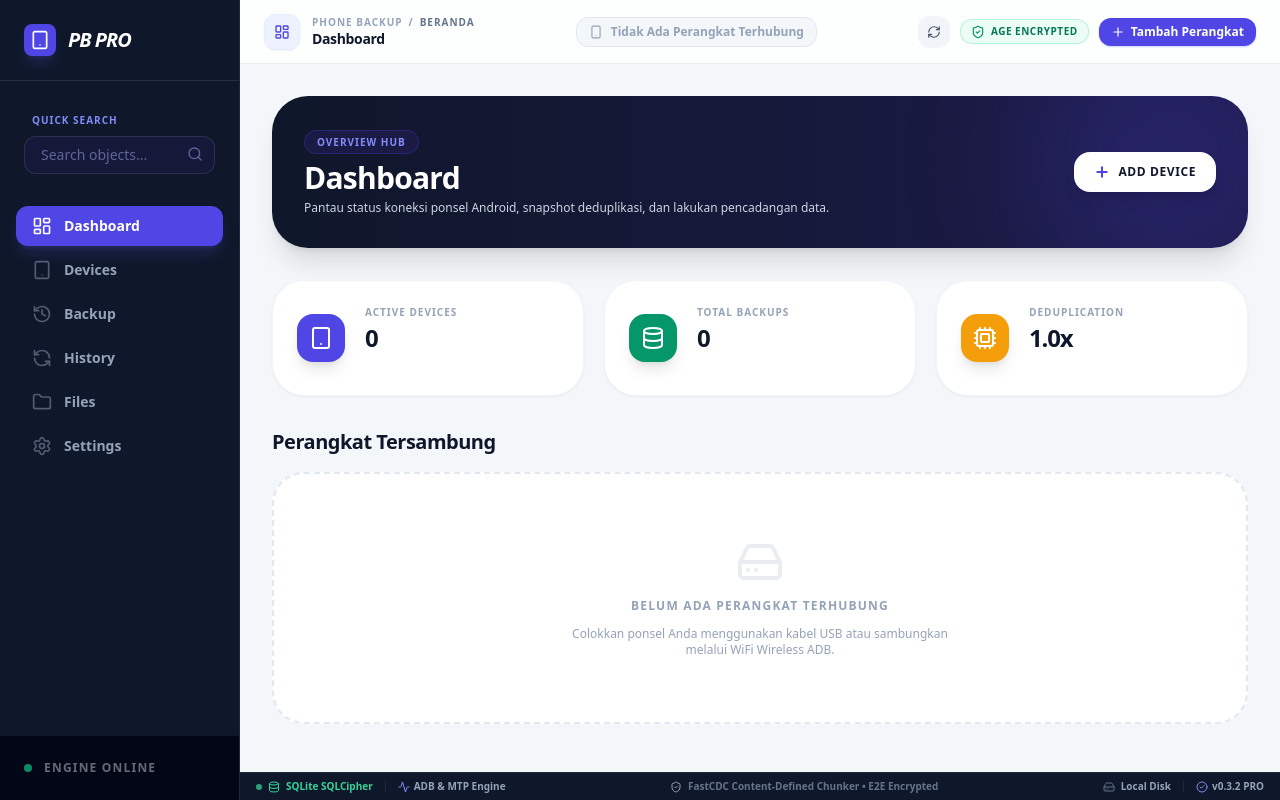
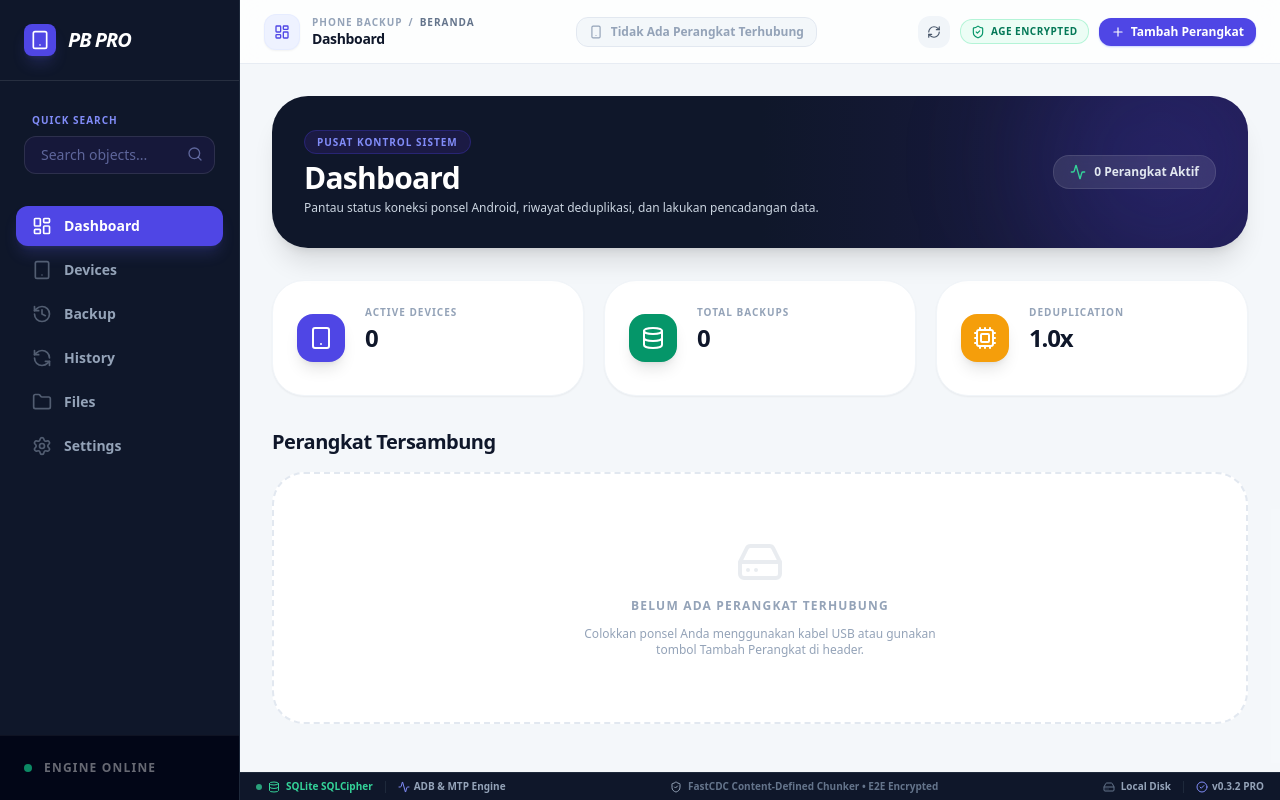
Before and after one commit to damarkuncoro/phone-backup, a React (Vite) app in the folder apps/gui/ui/: page / in a window 1280 px wide. Built offline with nearby package versions, Linux system fonts and the light colour scheme.

Commit message:
refactor(dashboard): streamline hero actions and remove redundant add and scan buttons

```diff
--- a/apps/gui/ui/src/features/devices/pages/Dashboard.tsx
+++ b/apps/gui/ui/src/features/devices/pages/Dashboard.tsx
@@ -1,7 +1,6 @@
-import { Tablet, Database, Cpu, Plus, Loader2, RefreshCw, CheckCircle2, ShieldCheck, HardDrive } from "lucide-react";
+import { Tablet, Database, Cpu, Loader2, ShieldCheck, HardDrive, FolderOpen, ArrowRight, Activity } from "lucide-react";
 import { useDevices } from "../hooks/useDevices";
 import { DeviceCard } from "../components/DeviceCard";
-import { AddDeviceModal } from "../components/AddDeviceModal";
 import { useState, useEffect } from "react";
 import { getDeviceId, type Device } from "@/services/deviceService";
 import { backupService } from "@/services/backupService";
@@ -15,12 +14,9 @@ interface DashboardProps {
 }
 
 export function Dashboard({ onBackupClick, onDeviceDetails, onNavigate }: DashboardProps) {
-  const { devices, loading, error, refreshDevices } = useDevices();
+  const { devices, loading, error } = useDevices();
   const [selectedDeviceId, setSelectedDeviceId] = useState<string | null>(null);
   const [stats, setStats] = useState<{ total_logical_bytes: number, total_deduped_bytes: number, total_snapshots: number } | null>(null);
-  const [isAddModalOpen, setIsAddModalOpen] = useState(false);
-  const [isScanning, setIsScanning] = useState(false);
-  const [scanToast, setScanToast] = useState<string | null>(null);
 
   const loadStats = async () => {
     try {
@@ -35,24 +31,6 @@ export function Dashboard({ onBackupClick, onDeviceDetails, onNavigate }: Dashbo
     loadStats();
   }, []);
 
-  const handleScanDevice = async () => {
-    setIsScanning(true);
-    setScanToast(null);
-    try {
-      if (typeof refreshDevices === 'function') {
-        await refreshDevices();
-      }
-      await loadStats();
-      setScanToast("Pemindaian selesai: Data perangkat dan penyimpanan diperbarui!");
-      setTimeout(() => setScanToast(null), 3500);
-    } catch {
-      setScanToast("Gagal memindai perangkat.");
-      setTimeout(() => setScanToast(null), 3000);
-    } finally {
-      setIsScanning(false);
-    }
-  };
-
   const selectedDevice = devices.find(d => getDeviceId(d) === selectedDeviceId) || devices[0];
   const dedupeRatio = stats && stats.total_deduped_bytes > 0
     ? (stats.total_logical_bytes / stats.total_deduped_bytes).toFixed(1)
@@ -61,47 +39,26 @@ export function Dashboard({ onBackupClick, onDeviceDetails, onNavigate }: Dashbo
   return (
     <div className="p-6 md:p-8 space-y-8 animate-in fade-in duration-300 max-w-7xl mx-auto relative">
 
-      {/* Scan Feedback Toast */}
-      {scanToast && (
-        <div className="fixed top-20 right-6 z-50 bg-slate-900 text-white px-5 py-3 rounded-2xl shadow-2xl border border-slate-700 flex items-center gap-3 text-xs font-bold animate-in slide-in-from-top-4 duration-300">
-          <CheckCircle2 className="w-4 h-4 text-emerald-400 shrink-0" />
-          <span>{scanToast}</span>
-        </div>
-      )}
-
-      {/* Add Device Modal */}
-      <AddDeviceModal
-        isOpen={isAddModalOpen}
-        onClose={() => setIsAddModalOpen(false)}
-        onDeviceConnected={() => {
-          if (typeof refreshDevices === 'function') refreshDevices();
-          loadStats();
-        }}
-      />
-
-      {/* Top Banner / Hero Overview */}
-      <div className="flex flex-col sm:flex-row sm:items-center justify-between gap-4 bg-gradient-to-r from-slate-900 to-indigo-950 text-white p-6 md:p-8 rounded-[36px] shadow-xl relative overflow-hidden">
+      {/* Top Banner / Hero Overview (Clean without duplicate buttons) */}
+      <div className="flex flex-col sm:flex-row sm:items-center justify-between gap-4 bg-gradient-to-r from-slate-900 via-slate-900 to-indigo-950 text-white p-6 md:p-8 rounded-[36px] shadow-xl relative overflow-hidden">
         <div className="relative z-10 min-w-0">
           <span className="text-[10px] font-black uppercase tracking-widest text-indigo-400 bg-indigo-950/80 px-3 py-1 rounded-full border border-indigo-800/50">
-            Overview Hub
+            Pusat Kontrol Sistem
           </span>
           <h1 className="text-2xl md:text-3xl font-black tracking-tight mt-2 truncate">
             Dashboard
           </h1>
           <p className="text-xs text-slate-300 font-medium mt-1 truncate">
-            Pantau status koneksi ponsel Android, snapshot deduplikasi, dan lakukan pencadangan data.
+            Pantau status koneksi ponsel Android, riwayat deduplikasi, dan lakukan pencadangan data.
           </p>
         </div>
 
+        {/* Live Status Pill in Banner */}
         <div className="relative z-10 flex items-center gap-3 shrink-0">
-          <button
-            type="button"
-            onClick={() => setIsAddModalOpen(true)}
-            className="flex items-center gap-2 px-5 py-3 bg-white text-slate-900 hover:bg-slate-100 rounded-2xl font-black text-xs uppercase tracking-wider transition-all shadow-lg active:scale-95"
-          >
-            <Plus className="w-4 h-4 text-indigo-600 stroke-[3]" />
-            <span>Add Device</span>
-          </button>
+          <div className="flex items-center gap-2 px-4 py-2 bg-white/10 backdrop-blur-md rounded-2xl border border-white/10 text-xs font-bold text-slate-200">
+            <Activity className="w-4 h-4 text-emerald-400" />
+            <span>{devices.length} Perangkat Aktif</span>
+          </div>
         </div>
 
         {/* Decorative Background Glow */}
@@ -183,16 +140,17 @@ export function Dashboard({ onBackupClick, onDeviceDetails, onNavigate }: Dashbo
             </div>
 
             <div className="flex flex-wrap gap-3 pt-1">
+              {/* Distinct Action 1: Browse Files in File Manager */}
               <button
                 type="button"
-                onClick={handleScanDevice}
-                disabled={isScanning}
-                className="px-5 py-3 bg-white border border-slate-200 hover:border-slate-300 text-slate-700 rounded-2xl font-black text-xs uppercase tracking-wider transition-all flex items-center justify-center gap-2 flex-1 sm:flex-none active:scale-95 disabled:opacity-50 shadow-sm"
+                onClick={() => onNavigate?.('files')}
+                className="px-5 py-3 bg-white border border-slate-200 hover:border-slate-300 text-slate-700 rounded-2xl font-black text-xs uppercase tracking-wider transition-all flex items-center justify-center gap-2 flex-1 sm:flex-none active:scale-95 shadow-sm"
               >
-                <RefreshCw className={cn("w-3.5 h-3.5", isScanning && "animate-spin text-indigo-600")} />
-                <span>{isScanning ? "Memindai..." : "Scan Device"}</span>
+                <FolderOpen className="w-4 h-4 text-indigo-600" />
+                <span>Jelajahi Berkas</span>
               </button>
 
+              {/* Distinct Action 2: Primary CTA Backup Now */}
               <button
                 type="button"
                 onClick={() => onBackupClick?.(selectedDevice)}
@@ -200,6 +158,7 @@ export function Dashboard({ onBackupClick, onDeviceDetails, onNavigate }: Dashbo
               >
                 <ShieldCheck className="w-4 h-4" />
                 <span>Backup Now</span>
+                <ArrowRight className="w-4 h-4" />
               </button>
             </div>
           </div>
@@ -244,7 +203,7 @@ export function Dashboard({ onBackupClick, onDeviceDetails, onNavigate }: Dashbo
               <HardDrive className="w-12 h-12 opacity-20 text-slate-400" />
               <p className="font-black uppercase tracking-widest text-xs">Belum Ada Perangkat Terhubung</p>
               <p className="text-xs text-slate-400 text-center max-w-sm">
-                Colokkan ponsel Anda menggunakan kabel USB atau sambungkan melalui WiFi Wireless ADB.
+                Colokkan ponsel Anda menggunakan kabel USB atau gunakan tombol Tambah Perangkat di header.
               </p>
             </div>
           )}
```
Also changed, not shown: 1 other file (tests, documents, lock files or other folders).
